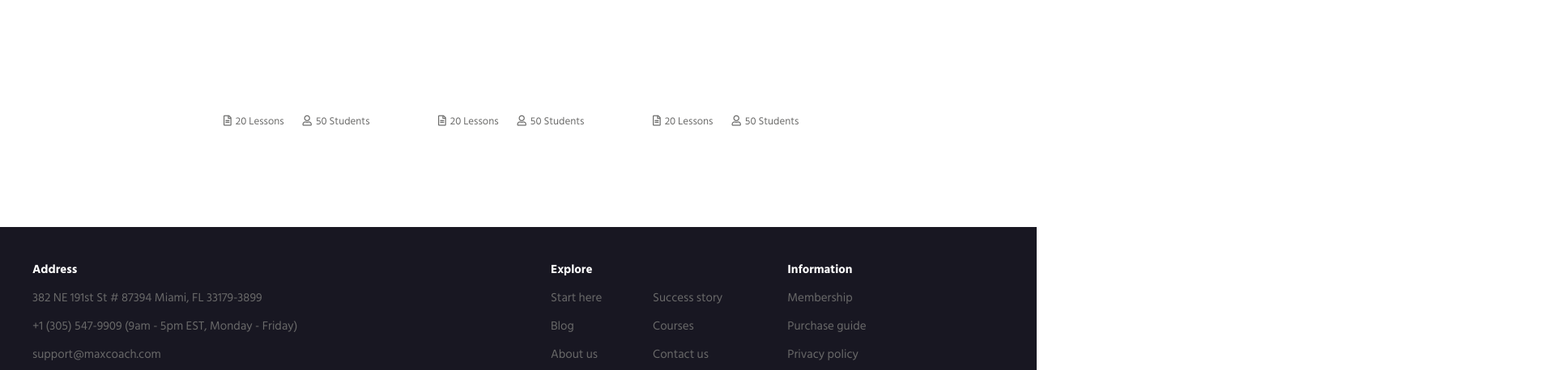
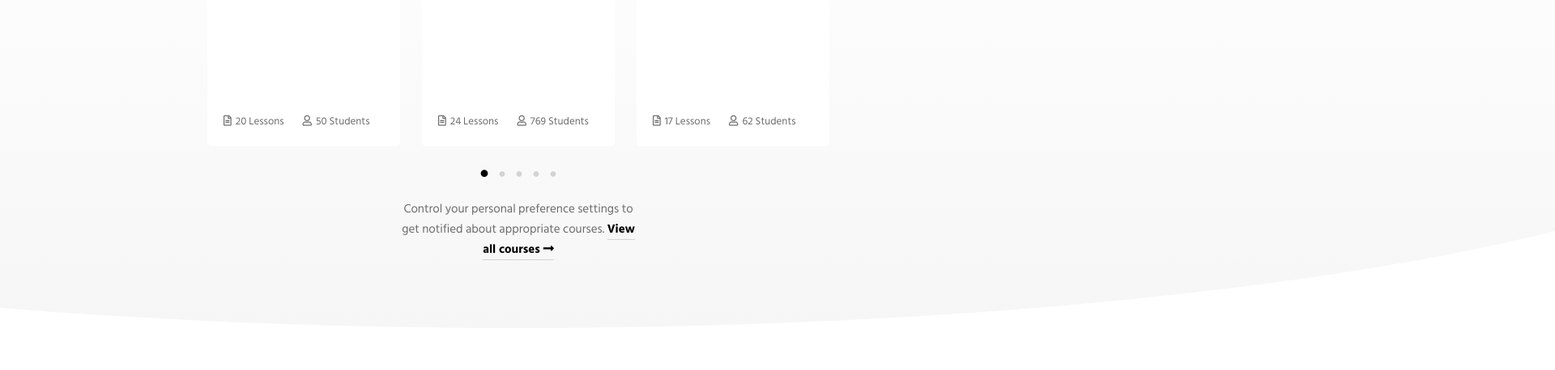
Before and after one commit to AdriKolaj/proj-html-vuejs, a website: page index.html in a window 1280 px wide. Shown: the part 2463-2921 px from the top of the page at 81% size, 1920 px wide, since content can reach past the window. Drawn offline with nearby package versions, Linux system fonts and the light colour scheme.

Commit message:
preview conclusa

```diff
--- a/index.html
+++ b/index.html
@@ -134,8 +134,8 @@
                       <div class="course-name">Customer-centric Info-Tech Strategies</div>
                     </div>
                     <div class="other-infos">
-                      <span><i class="far fa-file-alt"></i>20 Lessons</span>
-                      <span><i class="far fa-user"></i>50 Students</span>
+                      <span><i class="far fa-file-alt"></i>24 Lessons</span>
+                      <span><i class="far fa-user"></i>769 Students</span>
                     </div>
                   </div>
                 </div>
@@ -149,15 +149,29 @@
                       <div class="course-name">Open Programming Courses for Everyone: Python</div>
                     </div>
                     <div class="other-infos">
-                      <span><i class="far fa-file-alt"></i>20 Lessons</span>
-                      <span><i class="far fa-user"></i>50 Students</span>
+                      <span><i class="far fa-file-alt"></i>17 Lessons</span>
+                      <span><i class="far fa-user"></i>62 Students</span>
                     </div>
                   </div>
                 </div>
 
               </div>
+              <div class="carousel">
+                <ul>
+                  <li><i class="fas fa-circle active"></i></li>
+                  <li><i class="fas fa-circle"></i></li>
+                  <li><i class="fas fa-circle"></i></li>
+                  <li><i class="fas fa-circle"></i></li>
+                  <li><i class="fas fa-circle"></i></li>
+                </ul>
+              </div>
+              <div class="CTA">Control your personal preference settings to get notified about appropriate courses. <span class="bold-black">View all courses <i class="fas fa-long-arrow-alt-right"></i></span></div>
             </div>
+            <div class="stripe"></div>
             <!-- /Quarta sessione con preview corsi -->
+            <!-- Quinta sessione con testo a sx -->
+
+            <!-- /Quinta sessione con testo a sx -->
           </div>
         </div>
 
--- a/src/partials/_common.scss
+++ b/src/partials/_common.scss
@@ -20,6 +20,7 @@ body {
   font-family: $fontFamily;
   font-size: $fontSize;
   color: $fontMainColor;
+  overflow-x: hidden;
 }
 
 ul {
@@ -80,17 +81,3 @@ p {
     background-color: $brandGreen;
   }
 }
-
-.bold-green {
-  font-weight: bold;
-  color: $brandGreen;
-}
-.bold-black {
-  font-weight: bold;
-  text-decoration: underline;
-  color: black;
-  transition: color 0.4s;
-  &:hover {
-    color: $brandGreen;
-  }
-}
--- a/src/partials/_main.scss
+++ b/src/partials/_main.scss
@@ -24,10 +24,14 @@ main {
 
   .CTA {
     margin-top: 30px;
-    transition: color 0.4s;
     &:hover {
       cursor: pointer;
-      color: $brandGreen;
+    }
+    .bold-black {
+      transition: color 0.4s;
+      &:hover {
+        color: $brandGreen;
+      }
     }
   }
   .greenCTA {
@@ -52,6 +56,20 @@ main {
     }
   }
 
-
+  .bold-green {
+    font-weight: bold;
+    color: $brandGreen;
+  }
+  .bold-black {
+    padding-bottom: 0;
+    font-weight: bold;
+    border-bottom: 1px solid lightgrey;
+    color: black;
+    transition: color 0.4s, border-color 0.4;
+    &:hover {
+      color: $brandGreen;
+      border-color: $brandGreen;
+    }
+  }
 
 }
--- a/src/partials/main/_preview.scss
+++ b/src/partials/main/_preview.scss
@@ -10,6 +10,13 @@ $cardHeight: 380px;
   text-align: center;
   padding: $previewVPadding;
   // background-color: #F6F6F6;
+
+  & .CTA {
+    width: 40%;
+    margin: auto;
+    padding: 20px 0 85px 0;
+    color: $brandGrey;
+  }
 }
 
 .cards-container {
@@ -89,3 +96,42 @@ $cardHeight: 380px;
   background-color: $brandOrange;
   transform: skew(0deg, 6deg);
 }
+
+.carousel {
+  ul {
+    display: flex;
+    justify-content: center;
+    text-align: center;
+    li {
+      padding: 0 7px;
+      &:hover {
+        cursor: pointer;
+      }
+      i {
+        font-size: 7px;
+        color: lightgrey;
+      }
+      .active {
+        font-size: 9px;
+        color: black;
+      }
+    }
+  }
+}
+
+.stripe {
+  background-color: #CCFFFF;
+  position: relative;
+}
+.stripe:before {
+    content:"";
+    background-image: linear-gradient(180deg, white, #F6F6F6);
+    position: absolute;
+    height: 600px;
+    bottom: 0;
+    width: 3200px;
+    left: 50%;
+    transform: translateX(-50%);
+    z-index: -2;
+    border-radius: 80%;
+}
```
Also changed, not shown: css/app.css.
